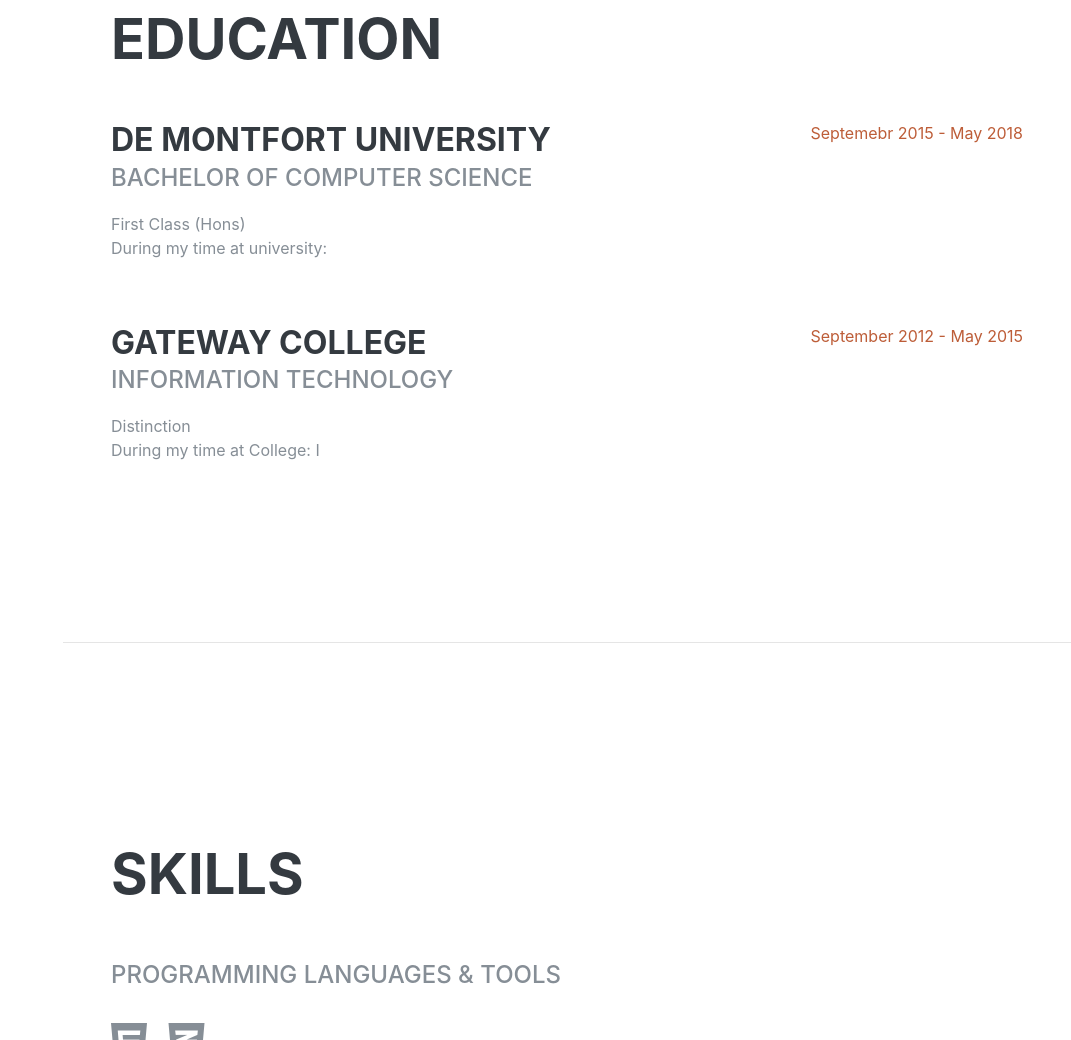
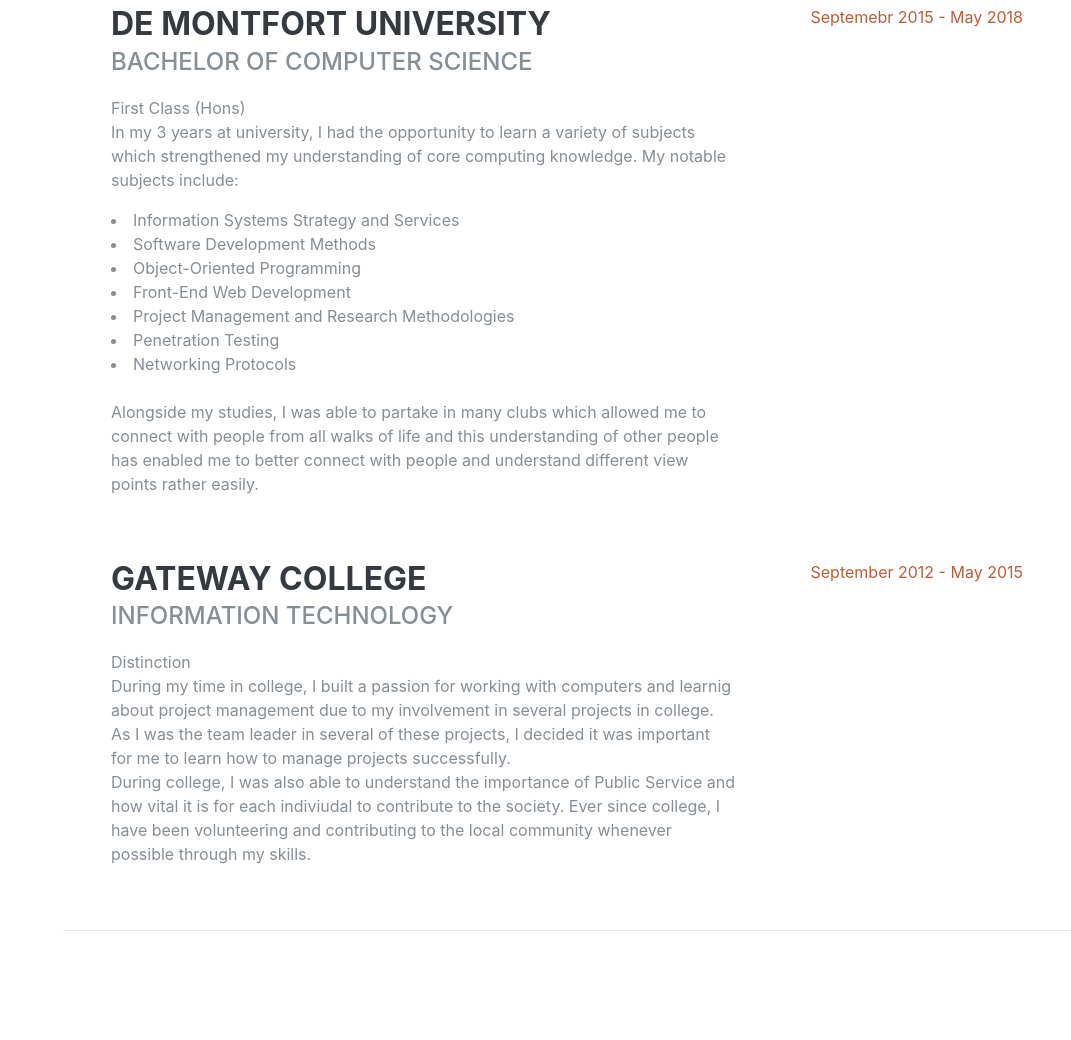
Before and after one commit to kasimbutt/portfolio, a plain HTML site: page index.html in a window 1280 px wide. Shown: the part 1760-2800 px from the top of the page, without its empty margins (209-1280 px from the left). Drawn offline with Linux system fonts and the light colour scheme; a web font is replaced by a local one.

Commit message:
Updated Content of main page

```diff
--- a/index.html
+++ b/index.html
@@ -70,7 +70,11 @@
           <a href="mailto:name@email.com">kasim_butt@hotmail.com</a>
         </div>
         <p class="lead mb-5">
-          I am experienced in leveraging agile frameworks to provide a robust synopsis for high level overviews. Iterative approaches to corporate strategy foster collaborative thinking to further the overall value proposition.
+          TODO:
+          Define your professional role here. What do you do?
+
+          I work closely with my clients to build rapport which ensures I am able to complete
+          projects on time and as required by the client.
         </p>
         <div class="social-icons">
           <a href="https://www.linkedin.com/in/kasim-butt-56741b152/">
@@ -127,7 +131,32 @@
             <h3 class="mb-0">De Montfort University</h3>
             <div class="subheading mb-3">Bachelor of Computer Science</div>
             <div>First Class (Hons)</div>
-            <p> During my time at university: </p>
+            <p>
+              In my 3 years at university, I had the opportunity to learn a variety of subjects which strengthened my understanding of core computing knowledge. My notable subjects include:
+              <li>
+                Information Systems Strategy and Services
+              </li>
+              <li>
+                Software Development Methods
+              </li>
+              <li>
+                Object-Oriented Programming
+              </li>
+              <li>
+                Front-End Web Development
+              </li>
+              <li>
+                Project Management and Research Methodologies
+              </li>
+              <li>
+                Penetration Testing
+              </li>
+              <li>
+                Networking Protocols
+              </li>
+              <br>
+              Alongside my studies, I was able to partake in many clubs which allowed me to connect with people from all walks of life and this understanding of other people has enabled me to better connect with people and understand different view points rather easily.
+            </p>
           </div>
           <div class="resume-date text-md-right">
             <span class="text-primary"> Septemebr 2015 - May 2018</span>
@@ -140,7 +169,10 @@
             <div class="subheading mb-3">Information Technology</div>
             <div>Distinction</div>
 
-            <p>During my time at College: I </p>
+            <p>During my time in college, I built a passion for working with computers and learnig about project management due to my involvement in several projects in college. As I was the team leader in several of these projects, I decided it was important for me to learn how to manage projects successfully.
+            <br>
+            During college, I was also able to understand the importance of Public Service and how vital it is for each indiviudal to contribute to the society. Ever since college, I have been volunteering and contributing to the local community whenever possible through my skills.
+            </p>
           </div>
           <div class="resume-date text-md-right">
             <span class="text-primary">September 2012 - May 2015</span>
@@ -192,9 +224,10 @@
         <h2 class="mb-5">Interests</h2>
         <p>
           There are many activites I take part in to relax myself. These activites include things such as keeping fit by going out and playing football weekly, playing competitive tennis in the local park and being a key member of a basketball team. I am also a former member of the Leicester Warriors Basketball Team.
+          <br>
           Apart from my sporting activites, I love travelling to new places, learning about new cultures and making connections with people all over the world. So far I have travelled to Albania, Bosnia, Pakistan, Turkey, UAE and the USA. I feel travelling is a key part of me as it has given me experiences I would not have gained otherwise and it has also given me the ability to understand how people from different cultures think and how to connect with them.
           <br>
-          I as
+          I also contribute to the local community by being an active member of the local community where we help mostly adults use technology. I have helped elderly adults who want to learn how to pay bills online, how to use online banking amongst many other things.
         </p>
         <p class="mb-0">When forced indoors, I follow a number of sci-fi and comedy genre movies and television shows. I also spend a large amount of my free time exploring the latest technology advancements in the technology world.</p>
       </div>
@@ -209,6 +242,11 @@
           <li>
             <i class="fa-li fa fa-trophy text-warning"></i>
             Duke of Edinburgh Award</li>
+        </ul>
+        <ul class="fa-ul mb-0">
+          <li>
+            <i class="fa-li fa fa-trophy text-warning"></i>
+            Faculty Award IT Pathway</li>
         </ul>
       </div>
     </section>
```
